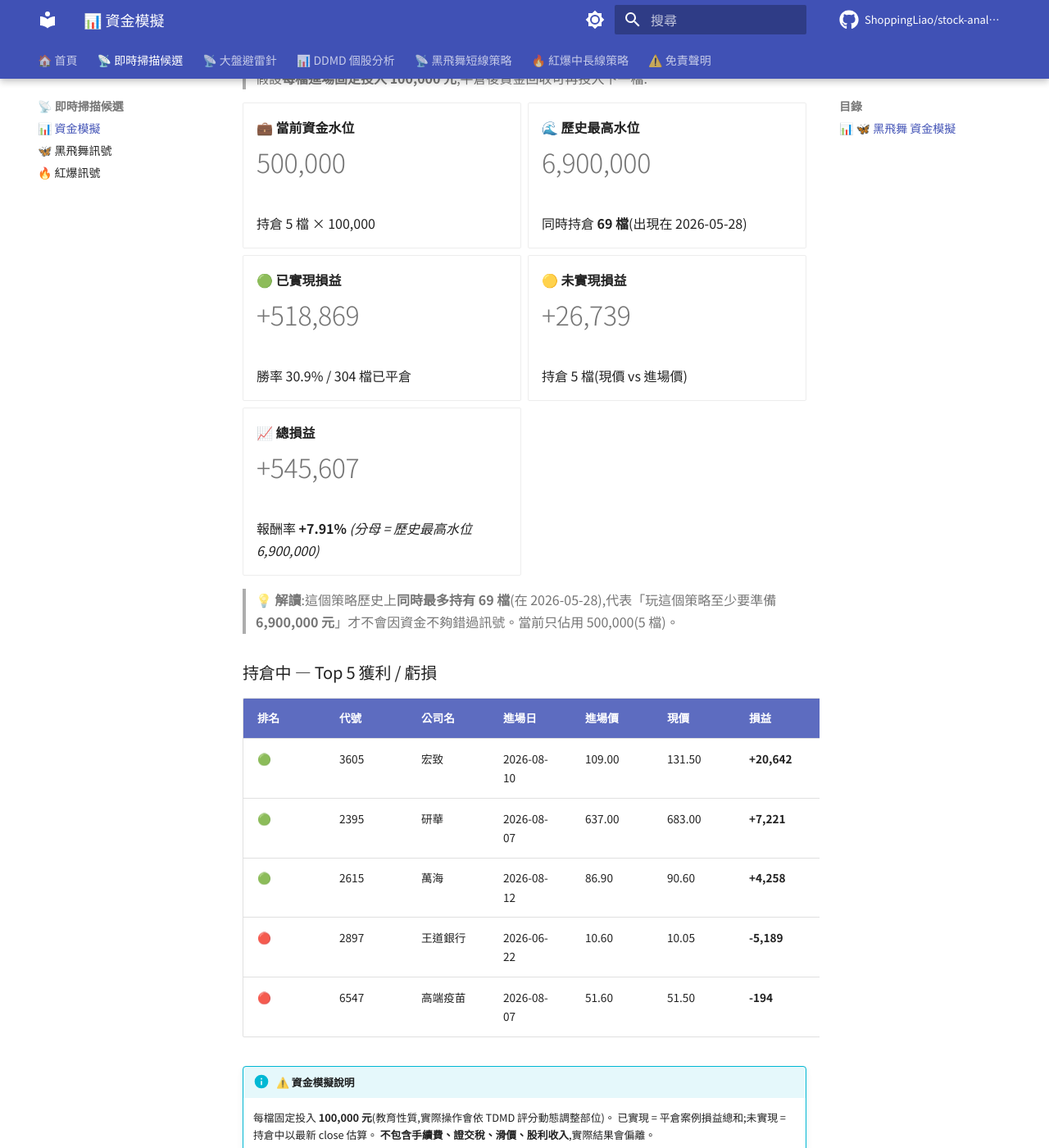
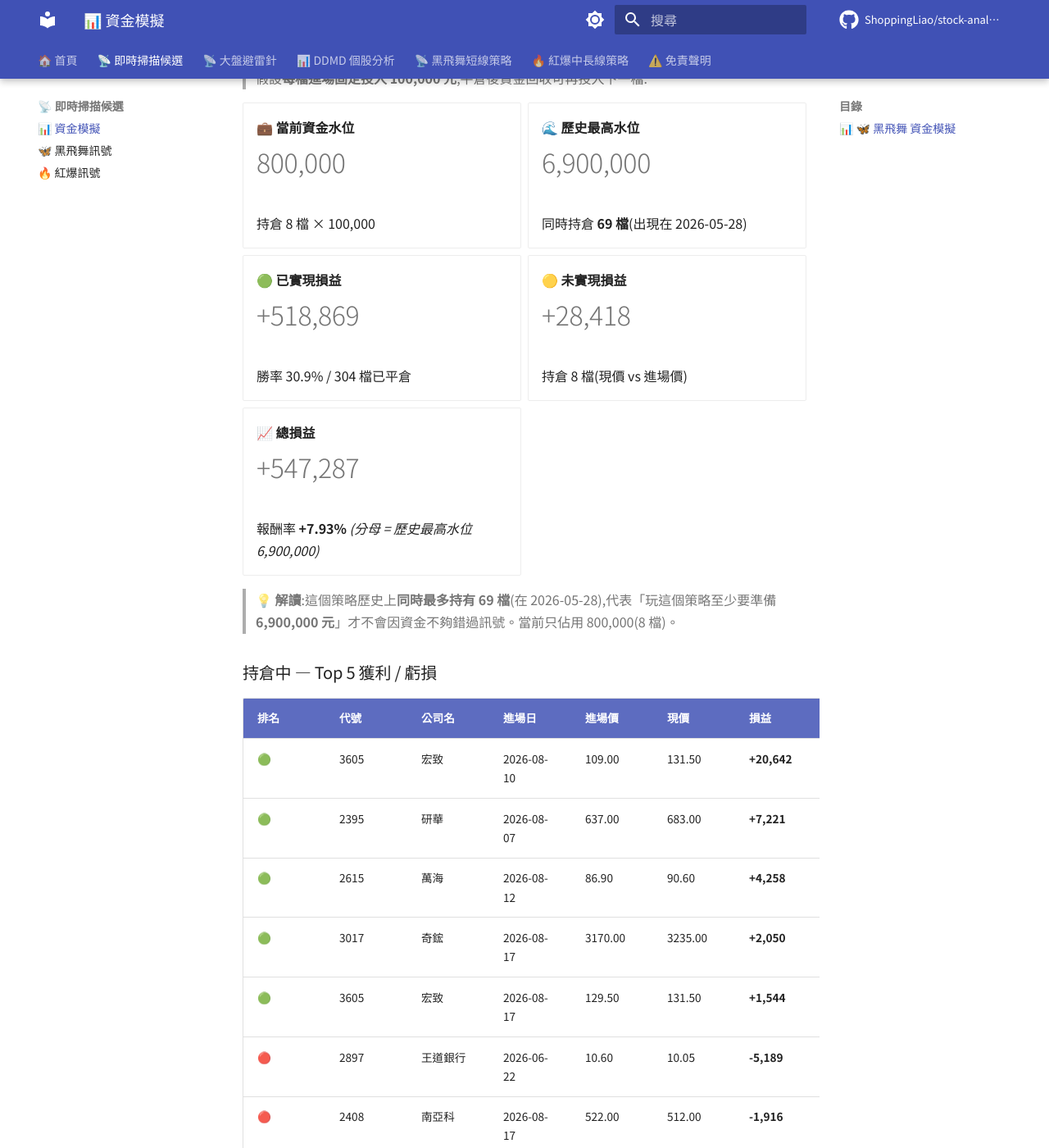
Before and after one commit to ShoppingLiao/stock-analysis-public, an MkDocs documentation site: the page built from docs/signals_capital.md, in a window 1280 px wide and 1400 px high, scrolled down 445 px. Shown: the whole window at 82% size. Built offline with MkDocs 1.6.1 and Material for MkDocs 9.7.7, drawn with Linux system fonts in a browser that asks for light colours; comment, search, counter and statistics services are not loaded; some of the changed text lies outside the part shown.

Commit message:
docs(signals): update BB + RB + capital (2026-08-17)

```diff
--- a/docs/signals_capital.md
+++ b/docs/signals_capital.md
@@ -17,9 +17,9 @@
 
 -   **💼 當前資金水位**
 
-    # 500,000
+    # 800,000
 
-    持倉 5 檔 × 100,000
+    持倉 8 檔 × 100,000
 
 -   **🌊 歷史最高水位**
 
@@ -35,19 +35,19 @@
 
 -   **🟡 未實現損益**
 
-    # +26,739
+    # +28,418
 
-    持倉 5 檔(現價 vs 進場價)
+    持倉 8 檔(現價 vs 進場價)
 
 -   **📈 總損益**
 
-    # +545,607
+    # +547,287
 
-    報酬率 **+7.91%** _(分母 = 歷史最高水位 6,900,000)_
+    報酬率 **+7.93%** _(分母 = 歷史最高水位 6,900,000)_
 
 </div>
 
-> **💡 解讀**:這個策略歷史上**同時最多持有 69 檔**(在 2026-05-28),代表「玩這個策略至少要準備 **6,900,000 元**」才不會因資金不夠錯過訊號。當前只佔用 500,000(5 檔)。
+> **💡 解讀**:這個策略歷史上**同時最多持有 69 檔**(在 2026-05-28),代表「玩這個策略至少要準備 **6,900,000 元**」才不會因資金不夠錯過訊號。當前只佔用 800,000(8 檔)。
 
 ### 持倉中 — Top 5 獲利 / 虧損
 
@@ -56,7 +56,10 @@
 | 🟢 | 3605 | 宏致 | 2026-08-10 | 109.00 | 131.50 | **+20,642** | **+20.64%** |
 | 🟢 | 2395 | 研華 | 2026-08-07 | 637.00 | 683.00 | **+7,221** | **+7.22%** |
 | 🟢 | 2615 | 萬海 | 2026-08-12 | 86.90 | 90.60 | **+4,258** | **+4.26%** |
+| 🟢 | 3017 | 奇鋐 | 2026-08-17 | 3170.00 | 3235.00 | **+2,050** | **+2.05%** |
+| 🟢 | 3605 | 宏致 | 2026-08-17 | 129.50 | 131.50 | **+1,544** | **+1.54%** |
 | 🔴 | 2897 | 王道銀行 | 2026-06-22 | 10.60 | 10.05 | **-5,189** | **-5.19%** |
+| 🔴 | 2408 | 南亞科 | 2026-08-17 | 522.00 | 512.00 | **-1,916** | **-1.92%** |
 | 🔴 | 6547 | 高端疫苗 | 2026-08-07 | 51.60 | 51.50 | **-194** | **-0.19%** |
 
 !!! info "⚠️ 資金模擬說明"
@@ -134,9 +137,9 @@
 
 -   **💼 當前資金水位**
 
-    # 2,500,000
+    # 2,800,000
 
-    BB 500,000 + RB 2,000,000
+    BB 800,000 + RB 2,000,000
 
 -   **🌊 兩策略歷史最高水位**
 
@@ -152,15 +155,15 @@
 
 -   **🟡 未實現損益**
 
-    # +169,752
+    # +171,431
 
-    BB +26,739 + RB +143,013
+    BB +28,418 + RB +143,013
 
--   **📉 總損益**
+-   **📈 總損益**
 
-    # -903
+    # +776
 
-    報酬率 **-0.00%** _(分母 = 兩策略歷史最高水位)_
+    報酬率 **+0.00%** _(分母 = 兩策略歷史最高水位)_
 
 </div>
 
```
Also changed, not shown: docs/signals_black_butterfly.md (+7 -4 lines).
